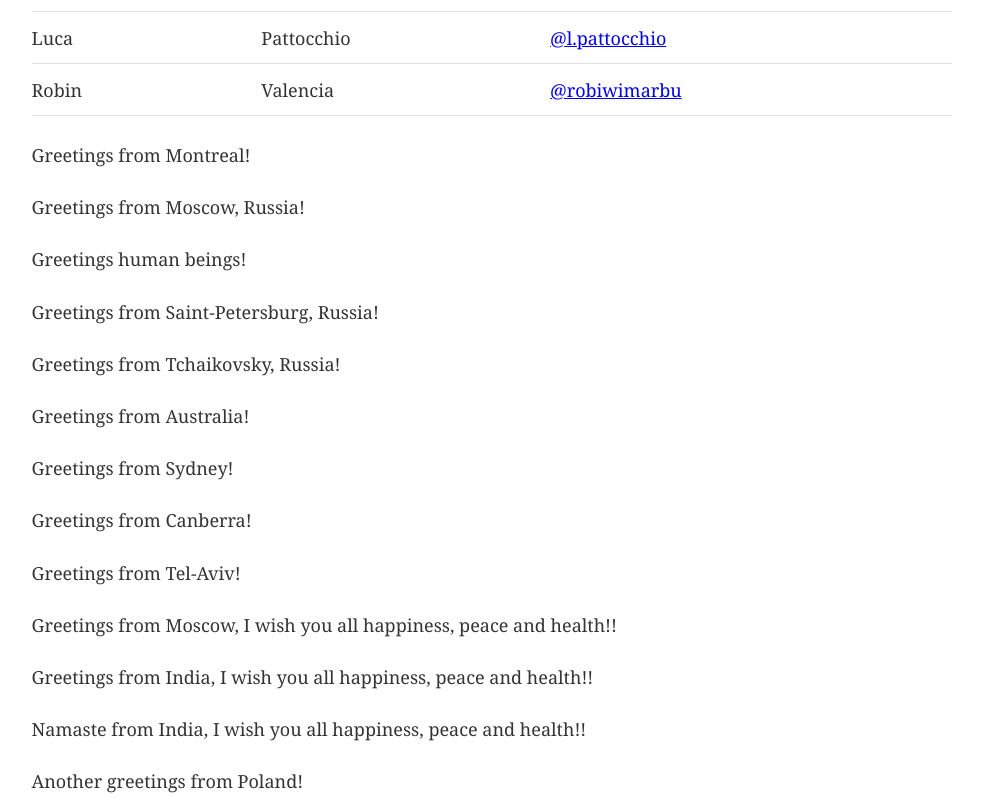
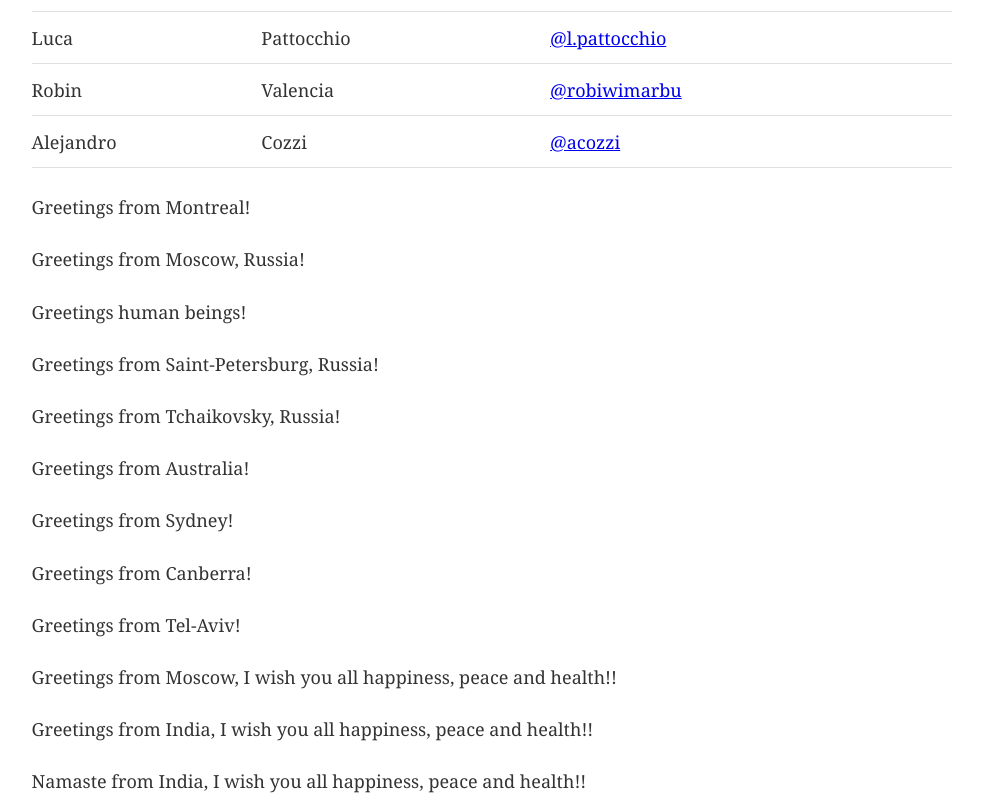
Before and after one commit to anubhavbruce/my-static-webite-1, a Gatsby site: page / in a window 1280 px wide. Shown: the part 8292-9089 px from the top of the page, without its empty margins (148-1131 px from the left). Built offline with nearby package versions, Linux system fonts and the light colour scheme; Gatsby itself is replaced by a stand-in of ours.

Commit message:
added name and greetings

```diff
--- a/src/pages/index.js
+++ b/src/pages/index.js
@@ -327,6 +327,11 @@ const users = [
     lname:'Valencia',
     nickname: '@robiwimarbu'
   },
+  {
+    fname:'Alejandro',
+    lname:'Cozzi',
+    nickname: '@acozzi'
+  }
 ];
 
 const IndexPage = () => (
@@ -473,6 +478,7 @@ const IndexPage = () => (
   <p>Hello from Spain!</p>
   <p>Hello from India,Delhi</p>
   <p>Allo from Montreal!</p>
+  <p>Hello From Argentina!</p>
   </Layout>
 )
 
```
